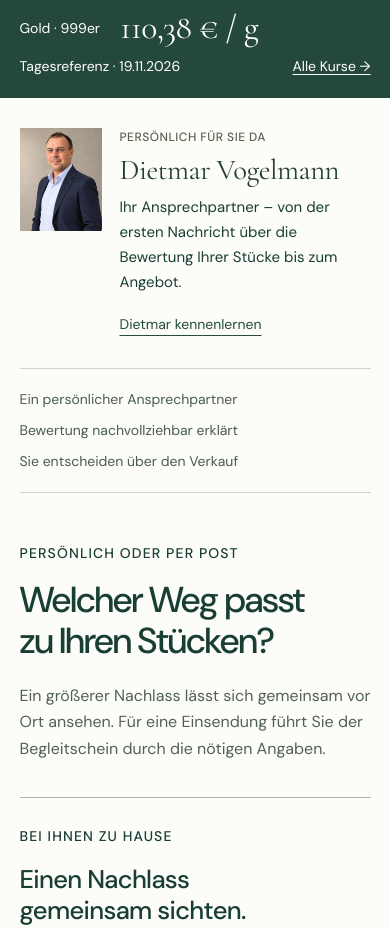
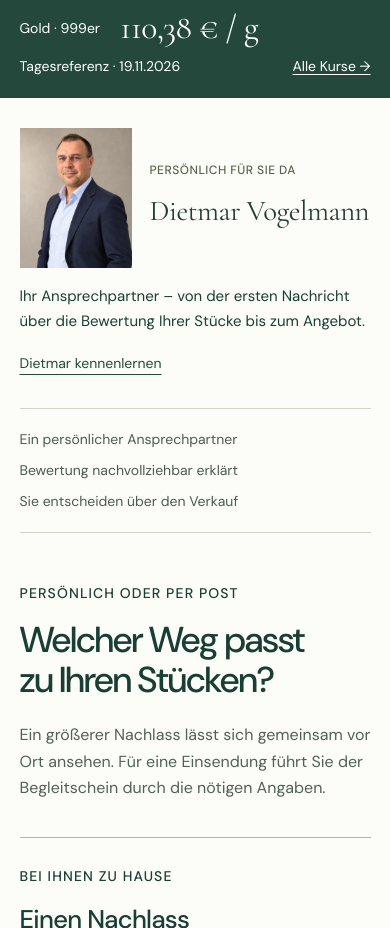
Before and after one commit to Haraldovic/nachlassgold, a plain HTML site: page index.html in a window 390 px wide. Shown: the part 880-1808 px from the top of the page. Drawn offline with Linux system fonts and the light colour scheme.

Commit message:
Enlarge Dietmar's portrait and improve the mobile introduction layout

```diff
--- a/assets/home-v17.css
+++ b/assets/home-v17.css
@@ -15,8 +15,8 @@ body.nachlass.identity-v10 .ng17-hero .v10-action.primary:hover{background:#183c
 body.nachlass.identity-v10 .ng17-hero .v10-action.text{color:#21473b;border-bottom-color:#546e5e}
 body.nachlass.identity-v10 .ng17-hero .ng-hero-guide{margin-top:19px;line-height:1.65;color:#324a40;max-width:100%}
 body.nachlass.identity-v10 .ng17-advisor{padding-block:38px 0}
-body.nachlass.identity-v10 .ng17-advisor-inner{display:grid;grid-template-columns:108px minmax(0,1fr) auto;gap:30px;align-items:center}
-body.nachlass.identity-v10 .ng17-advisor-photo{width:108px;height:135px;object-fit:cover;object-position:50% 18%;display:block}
+body.nachlass.identity-v10 .ng17-advisor-inner{display:grid;grid-template-columns:160px minmax(0,1fr) auto;gap:30px;align-items:center}
+body.nachlass.identity-v10 .ng17-advisor-photo{width:160px;height:200px;object-fit:cover;object-position:50% 18%;display:block}
 body.nachlass.identity-v10 .ng17-advisor-copy .v10-eyebrow{font-size:.8rem;letter-spacing:.1em;margin:0 0 11px;color:#59634e}
 body.nachlass.identity-v10 .ng17-advisor-copy h2{font:400 2.2rem/1.15 var(--serif);letter-spacing:-.015em;margin:0 0 9px;color:#243e37}
 body.nachlass.identity-v10 .ng17-advisor-copy>p:last-child{font-size:1rem;line-height:1.65;margin:0;max-width:58ch}
@@ -29,8 +29,8 @@ body.nachlass.identity-v10 .ng17-assurance li::before{content:none}
  body.nachlass.identity-v10 .ng17-hero-copy{width:55%;max-width:520px}
  body.nachlass.identity-v10 .ng17-hero::after{background:linear-gradient(90deg,rgba(248,247,240,.98) 0%,rgba(248,247,240,.93) 37%,rgba(248,247,240,.8) 51%,rgba(248,247,240,0) 80%)}
  body.nachlass.identity-v10 .ng17-hero h1{font-size:clamp(2.8rem,5.4vw,3.5rem)}
- body.nachlass.identity-v10 .ng17-advisor-inner{grid-template-columns:90px minmax(0,1fr);gap:22px}
- body.nachlass.identity-v10 .ng17-advisor-photo{width:90px;height:113px;grid-row:1/3}
+ body.nachlass.identity-v10 .ng17-advisor-inner{grid-template-columns:136px minmax(0,1fr);gap:22px}
+ body.nachlass.identity-v10 .ng17-advisor-photo{width:136px;height:170px;grid-row:1/3}
  body.nachlass.identity-v10 .ng17-advisor-link{grid-column:2;justify-self:start}
 }
 @media(max-width:700px){
@@ -48,12 +48,13 @@ body.nachlass.identity-v10 .ng17-assurance li::before{content:none}
  body.nachlass.identity-v10 .ng17-hero .ng-filetype{margin-left:9px;padding-left:9px}
  body.nachlass.identity-v10 .ng17-hero .ng-hero-guide{margin-top:13px;font-size:.875rem}
  body.nachlass.identity-v10 .ng17-advisor{padding-top:30px}
- body.nachlass.identity-v10 .ng17-advisor-inner{grid-template-columns:82px minmax(0,1fr);gap:8px 18px;align-items:start}
- body.nachlass.identity-v10 .ng17-advisor-photo{width:82px;height:103px;grid-row:1/3}
- body.nachlass.identity-v10 .ng17-advisor-copy .v10-eyebrow{font-size:.75rem;letter-spacing:.04em;line-height:1.5;margin-bottom:8px}
- body.nachlass.identity-v10 .ng17-advisor-copy h2{font-size:1.8rem;line-height:1.08;margin-bottom:10px}
- body.nachlass.identity-v10 .ng17-advisor-copy>p:last-child{font-size:.9375rem;line-height:1.65}
- body.nachlass.identity-v10 .ng17-advisor-link{grid-column:2;justify-self:start;font-size:.875rem}
+ body.nachlass.identity-v10 .ng17-advisor-inner{grid-template-columns:112px minmax(0,1fr);gap:8px 18px;align-items:start}
+ body.nachlass.identity-v10 .ng17-advisor-photo{width:112px;height:140px;grid-row:1/3}
+ body.nachlass.identity-v10 .ng17-advisor-copy{display:contents}
+ body.nachlass.identity-v10 .ng17-advisor-copy .v10-eyebrow{grid-column:2;align-self:end;font-size:.75rem;letter-spacing:.04em;line-height:1.5;margin-bottom:8px}
+ body.nachlass.identity-v10 .ng17-advisor-copy h2{grid-column:2;align-self:start;font-size:1.8rem;line-height:1.08;margin-bottom:10px}
+ body.nachlass.identity-v10 .ng17-advisor-copy>p:last-child{grid-column:1/-1;margin-top:8px;font-size:.9375rem;line-height:1.65}
+ body.nachlass.identity-v10 .ng17-advisor-link{grid-column:1/-1;justify-self:start;font-size:.875rem}
  body.nachlass.identity-v10 .ng17-assurance{display:grid;gap:10px;padding-block:20px;margin-top:22px}
 }
 @media(prefers-reduced-motion:no-preference){
--- a/index.html
+++ b/index.html
@@ -9,7 +9,7 @@
 
 <link rel="stylesheet" href="assets/atelier.css">
 
-<meta name="atelier-edition" content="atelier-v17">
+<meta name="atelier-edition" content="atelier-v18">
 <link rel="stylesheet" href="assets/haus-v3.css"><script src="assets/haus-v3.js?v=8" defer></script>
 <link rel="icon" type="image/webp" href="assets/haus-vogel.webp">
 <link rel="stylesheet" href="assets/journal-v4.css">
@@ -25,7 +25,7 @@
 <link rel="stylesheet" href="assets/family-v10.css?v=10"><link rel="stylesheet" href="assets/identity-v10.css?v=12"><script src="assets/experience-v10.js?v=10" defer></script>
 <link rel="stylesheet" href="assets/refinement-v13.css?v=13">
 <link rel="stylesheet" href="assets/refinement-v16.css?v=16">
-<link rel="stylesheet" href="assets/home-v17.css?v=17">
+<link rel="stylesheet" href="assets/home-v17.css?v=18">
 </head><body class="nachlass page-index journal-v4 hauslicht identity-v10">
 <a class="skip" href="#inhalt">Zum Inhalt</a>
 <header class="dv-head" data-dv-header="nachlassgold"><div class="dv-brandbar"><nav class="dv-worlds" aria-label="Die drei Marken von Dietmar Vogelmann"><a href="https://feingold-vogel.rateriser.tech/"><span>Feingold Vogel</span><small>Schmuck &amp; Edelsteine</small></a><a href="index.html" class="dv-active" aria-current="true"><span>Nachlassgold</span><small>Edelmetallankauf</small></a><a href="https://goldgezwitscher.rateriser.tech/"><span>Goldgezwitscher</span><small>Der Videocast</small></a></nav></div><div class="dv-core dv-inner"><a class="dv-logo" href="index.html" aria-label="Nachlassgold, zur Startseite"><img src="assets/haus-vogel.webp" width="77" height="85" alt=""><span><strong>Nachlassgold</strong><small>Ankauf in Karlsbad</small></span></a>
```
